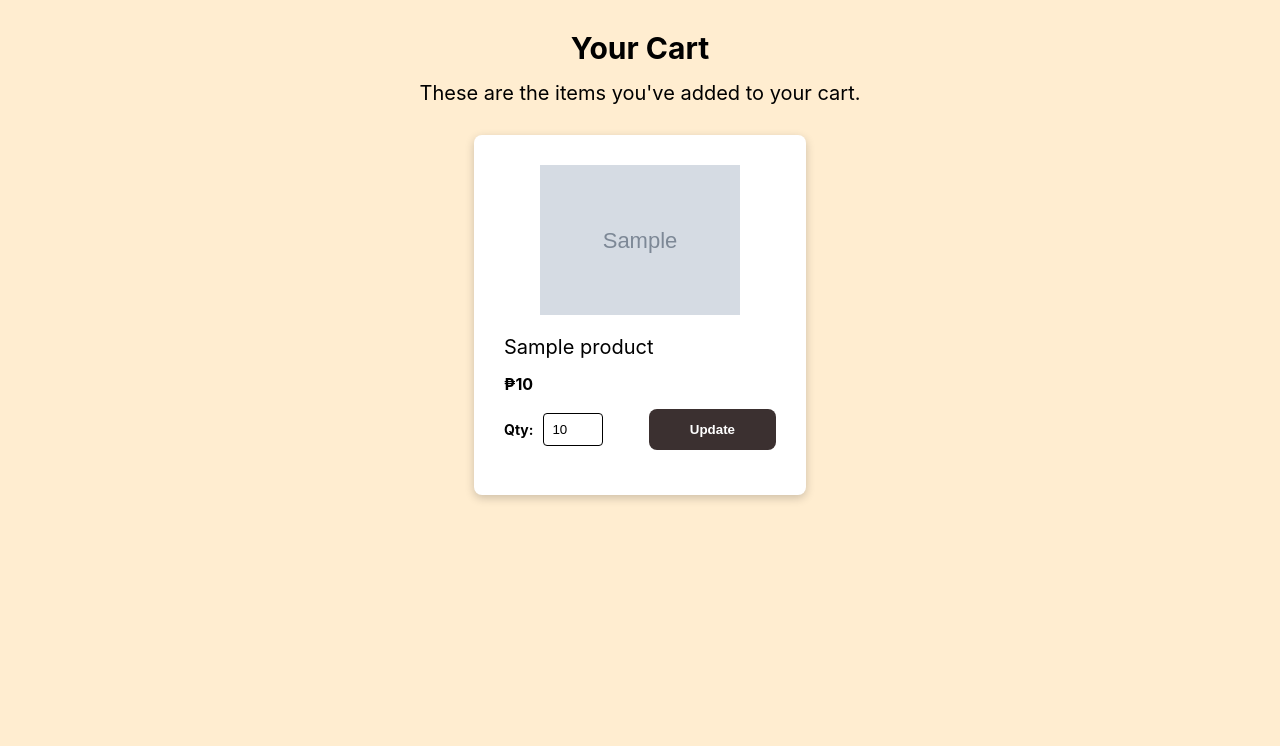
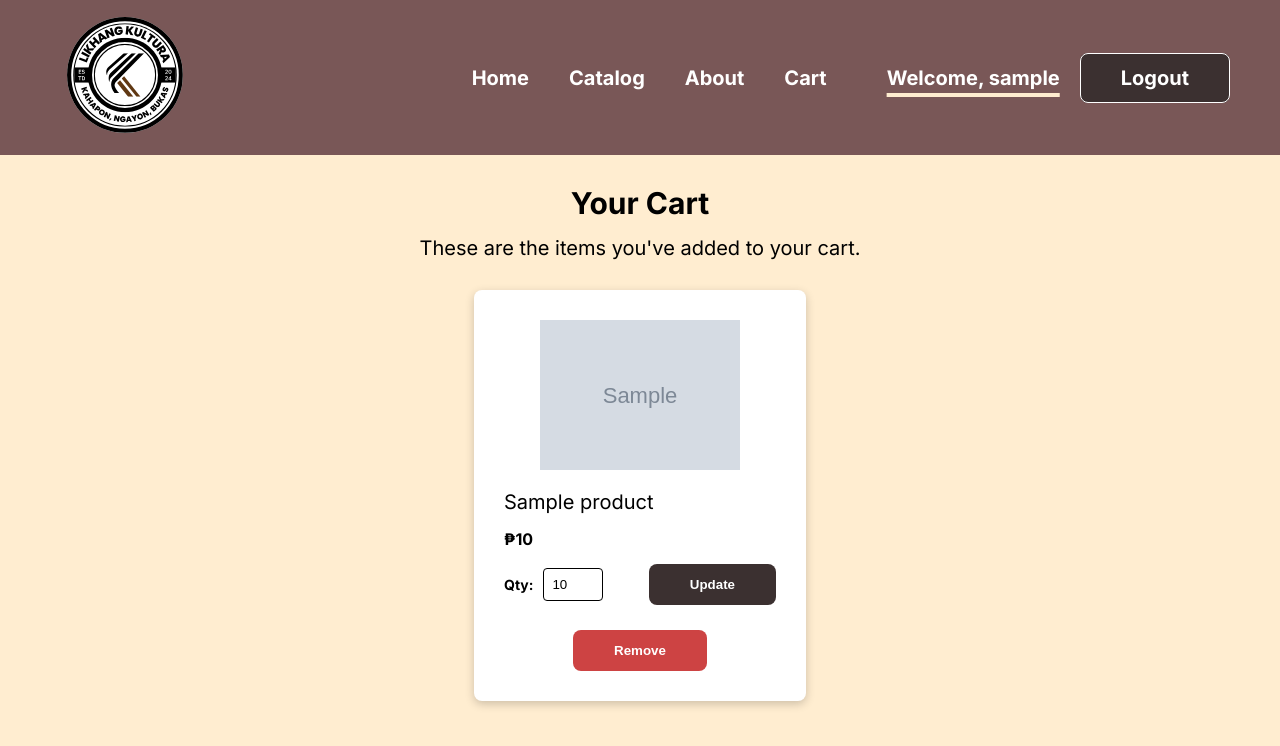
Before and after one commit to Kawtsun/GiftShopManagementSystem, a PHP site: page /pages/cart.php in a window 1280 px wide. Shown: the top 746 px of the page. Run offline with PHP 8.4, Linux system fonts and the light colour scheme; the visitor is signed in with stand-in values (Sample User, id 1); tables that the repository leaves empty or names only in its code hold one stand-in row (values such as "Sample post"); grey boxes marked "Sample" are stand-in pictures.

Commit message:
added remove cart

```diff
--- a/index.php
+++ b/index.php
@@ -80,7 +80,7 @@ $all_products = $conn->query($sql);
                                 <label for="quantity-' . $row["product_code"] . '">Qty:</label>
                                 <input type="number" id="quantity-' . $row["product_code"] . '" name="quantity" min="0" value="0" required>
                             </div>
-                            <button type="submit" name="add_to_cart">Add to Cart</button>
+                            <button type="submit" class="add" name="add_to_cart">Add to Cart</button>
                         </div>
                     </form>
                 </div>
--- a/pages/cart.php
+++ b/pages/cart.php
@@ -29,11 +29,40 @@ $result = mysqli_stmt_get_result($stmt);
     <meta charset="UTF-8">
     <meta name="viewport" content="width=device-width, initial-scale=1.0">
     <title>Your Cart</title>
+    <link rel="preconnect" href="https://fonts.googleapis.com">
+    <link rel="preconnect" href="https://fonts.gstatic.com" crossorigin>
+    <link href="https://fonts.googleapis.com/css2?family=Archivo:ital,wght@0,100..900;1,100..900&family=Inter:ital,opsz,wght@0,14..32,100..900&display=swap" rel="stylesheet">
     <link rel="stylesheet" href="../style.css">
 </head>
 <body>
     <header>
-        <!-- Include your site's header here -->
+        <div class="navbar">
+            <div class="logo">
+                <img src="../images/logo.svg" alt="Likhang Kultura">
+            </div>
+            <div class="nav-center">
+                <nav class="navlinks">
+                    <ul>
+                        <li><a href="../index.php">Home</a></li>
+                        <li><a href="index.php">Catalog</a></li>
+                        <li><a href="index.php">About</a></li>
+                        <li><a href="cart.php">Cart</a></li>
+                    </ul>
+                </nav>
+                <p><?php if (isset($_SESSION['user'])) {
+                    echo "Welcome, " . $_SESSION['user'];
+                }
+                 ?></p>
+                <div class="buttons">
+                    <?php if (isset($_SESSION['user'])): ?>
+                    <a href="../validate/logout-validate.php" class="signup">Logout</a>
+                    <?php else: ?>
+                    <a href="login.php" class="login">Log In</a>
+                    <a href="register.php" class="signup">Sign Up</a>
+                    <?php endif; ?>
+                </div>
+            </div>
+        </div>
     </header>
     <main>
         <?php
@@ -64,8 +93,9 @@ $result = mysqli_stmt_get_result($stmt);
                                     <label for="quantity-<?php echo $row['product_code']; ?>">Qty:</label>
                                     <input type="number" id="quantity-<?php echo $row['product_code']; ?>" name="quantity" min="1" value="<?php echo $row['quantity']; ?>" required>
                                 </div>
-                                <button type="submit" name="update_cart">Update</button>
+                                <button type="submit" class="update" name="update_cart">Update</button>
                             </div>
+                            <button type="submit" class="remove" name="remove_item">Remove</button>
                         </form>
                     </div>
                 <?php endwhile; ?>
--- a/style.css
+++ b/style.css
@@ -207,15 +207,29 @@ main {
 }
 
 .card_buttons button {
-    color: white;
-    background-color: #3b3030;
-    border: 1px solid transparent;
     border-radius: 8px;
     padding: 12px 40px;
     font-weight: bold;
 }
 
 
+.card_buttons .add, .update {
+    color: white;
+    background-color: #3b3030;
+    border: 1px solid transparent;
+}
+
+.card .remove {
+    margin-left: auto;
+    border-radius: 8px;
+    padding: 12px 40px;
+    border: 1px solid transparent;
+    font-weight: bold;
+    background-color: rgb(205, 67, 67);
+    color: white;
+    margin-top: 10px;
+}
+
 .cart_items img {
     width: 200px;
 }
```
Also changed, not shown: validate/updatecart-validate.php (+20 -0 lines).
